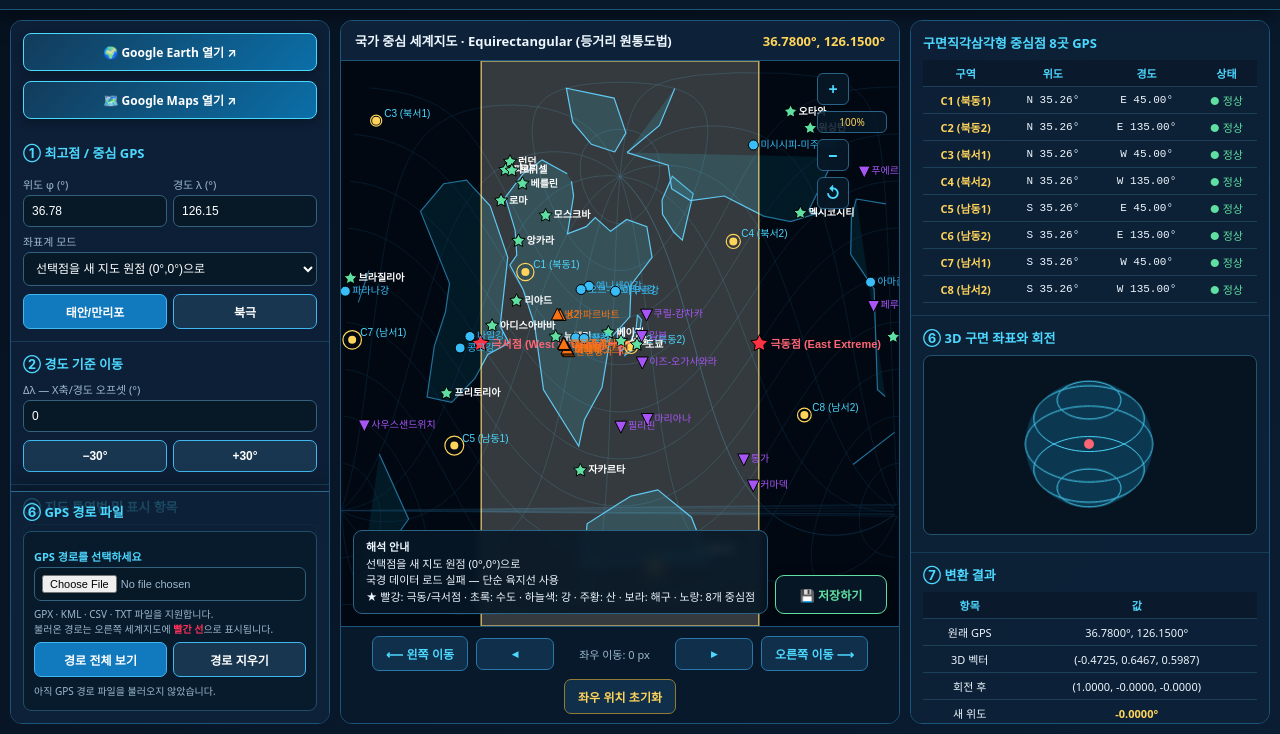
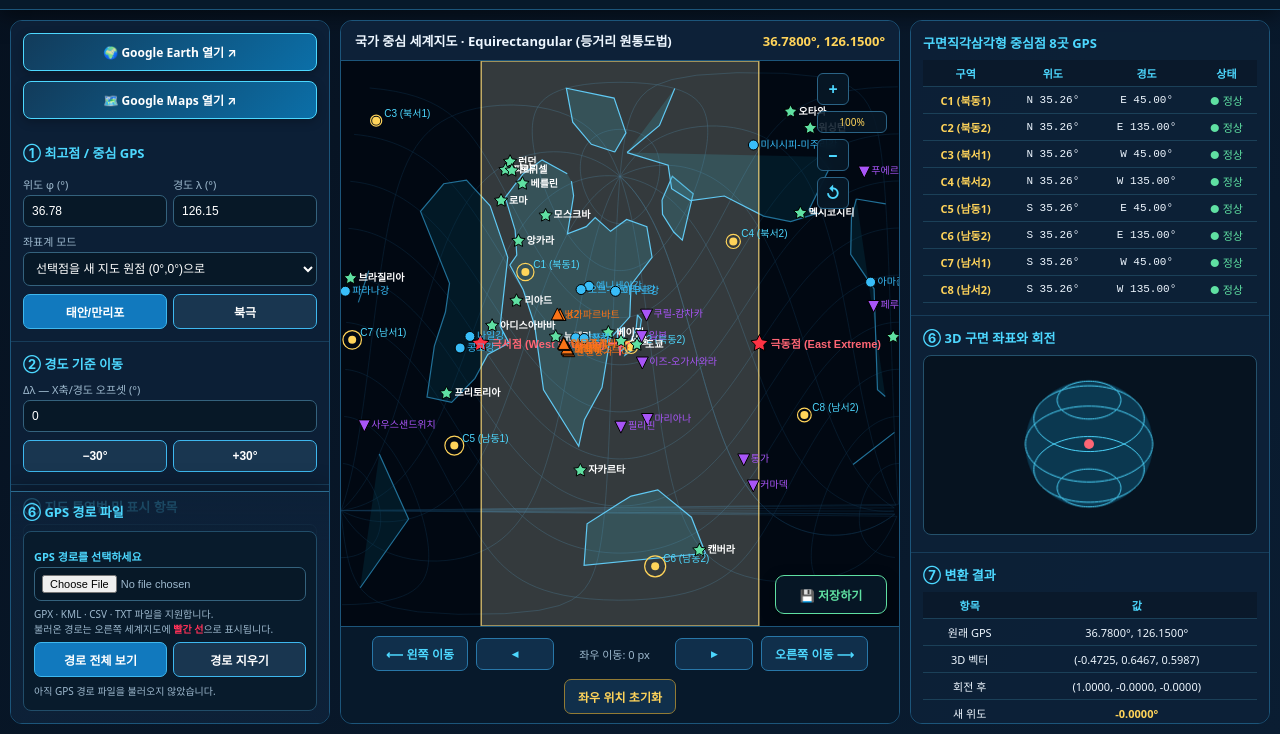
Before and after one commit to kcuspace-beep/greatcirclemap, a plain HTML site: page research.html in a window 1280 px wide. Shown: the part 66-800 px from the top of the page. Drawn offline with nearby package versions, Linux system fonts and the light colour scheme; no server answers; animation ran at ten frames a second.

Commit message:
Add files via upload

```diff
--- a/research.html
+++ b/research.html
@@ -150,7 +150,6 @@ button.secondary{background:#193650}.buttons{display:grid;grid-template-columns:
 .country-focus-card b{color:var(--cyan);font-size:13px}.country-focus-card small{display:block;color:var(--muted);line-height:1.45;margin-top:3px}.country-focus-card button{margin-top:7px;width:auto;padding:5px 9px}
 .country-focus-badge{position:absolute;right:12px;bottom:12px;z-index:9;padding:6px 9px;border-radius:7px;background:#071827dd;border:1px solid #2a6385;color:var(--gold);font-size:10px;display:none}
 
-.overlay{position:absolute;left:12px;bottom:12px;background:#071827dd;border:1px solid #2a6385;border-radius:9px;padding:8px 12px;font-size:11px;line-height:1.5;backdrop-filter:blur(5px);z-index:5;pointer-events:none}
 #globeCanvas{width:100%;height:180px;background:#061320;border-radius:8px;border:1px solid #24516b}
 
 .map-tooltip{position:absolute;display:none;background:rgba(7,24,39,0.95);border:1px solid var(--green);color:#fff;padding:8px 12px;border-radius:6px;font-size:11px;pointer-events:none;z-index:100;box-shadow:0 4px 12px rgba(0,0,0,0.5)}
@@ -493,12 +492,6 @@ th{color:var(--cyan);background:rgba(0,0,0,0.2)}
 
     <div id="tooltip" class="map-tooltip"></div>
 
-    <div class="overlay">
-      <b id="t-ov-title">해석 안내</b><br>
-      <span id="modeText"></span><br>
-      <span id="countryDataStatus">국경 데이터 불러오는 중…</span><br>
-      <span id="t-ov-legend">★ 빨강: 극동/극서점 · 초록: 수도(클릭하면 국가 지도) · 하늘색: 강 · 주황: 산 · 보라: 해구 · 노랑: 8개 중심점</span>
-    </div>
   </div>
   <div class="map-pan-controls" aria-label="세계지도 좌우 이동">
     <button type="button" onclick="shiftMapHorizontal(-160)">⟵ 왼쪽 이동</button>
@@ -703,8 +696,6 @@ const i18n = {
     sec4: "④ 대원 계산", lblALat: "출발 φ₁", lblALon: "출발 λ₁", lblBLat: "도착 φ₂", lblBLon: "도착 λ₂", btnCalcGc: "대원 / 최고점 계산",
     sec5: "⑤ 수학적 핵심",
     mapTitle: "국가 중심 세계지도",
-    ovTitle: "해석 안내",
-    ovLegend: "★ 빨강: 극동/극서점 · 초록: 수도 · 하늘색: 강 · 주황: 산 · 보라: 해구 · 노랑: 8개 중심점",
     centersTitle: "구면직각삼각형 중심점 8곳 GPS",
     thZone: "구역", thLat: "위도", thLon: "경도", thStatus: "상태", statusActive: "정상",
     sec6: "⑥ 3D 구면 좌표와 회전",
@@ -728,8 +719,6 @@ const i18n = {
     sec4: "④ Great Circle Calc", lblALat: "Start φ₁", lblALon: "Start λ₁", lblBLat: "End φ₂", lblBLon: "End λ₂", btnCalcGc: "Calculate Great Circle",
     sec5: "⑤ Math Essentials",
     mapTitle: "Center-Oriented World Map",
-    ovTitle: "Guide",
-    ovLegend: "★ Red: East/West Extremes · Green: Clickable capital (opens country map) · Cyan: River · Orange: Mountain · Purple: Trench",
     centersTitle: "GPS Coordinates of 8 Triangle Centers",
     thZone: "Zone", thLat: "Latitude", thLon: "Longitude", thStatus: "Status", statusActive: "Active",
     sec6: "⑥ 3D Coordinates & Rotation",
@@ -753,8 +742,6 @@ const i18n = {
     sec4: "④ Tính Vòng Tròn Lớn", lblALat: "Điểm đi φ₁", lblALon: "Điểm đi λ₁", lblBLat: "Điểm đến φ₂", lblBLon: "Điểm đến λ₂", btnCalcGc: "Tính Vòng Tròn Lớn",
     sec5: "⑤ Cốt Lõi Toán Học",
     mapTitle: "Bản Đồ Thế Giới Trung Tâm",
-    ovTitle: "Hướng dẫn",
-    ovLegend: "★ Đỏ: Cực Đông/Tây · Xanh: Thủ đô (nhấp để mở bản đồ quốc gia) · Xanh dương: Sông · Cam: Núi · Tím: Rãnh biển",
     centersTitle: "Tọa Độ GPS 8 Điểm Tam Giác Cầu",
     thZone: "Khu vực", thLat: "Vĩ độ", thLon: "Kinh độ", thStatus: "Trạng thái", statusActive: "Hoạt động",
     sec6: "⑥ Tọa Độ 3D & Phép Quay",
@@ -882,8 +869,6 @@ function changeLanguage(langKey) {
   $("t-lbl-blon").textContent = t.lblBLon;
   $("btn-calc-gc").textContent = t.btnCalcGc;
   $("t-sec5-title").textContent = t.sec5;
-  $("t-ov-title").textContent = t.ovTitle;
-  $("t-ov-legend").textContent = t.ovLegend;
   $("t-centers-title").textContent = t.centersTitle;
   $("th-zone").textContent = t.thZone;
   $("th-lat").textContent = t.thLat;
@@ -1942,7 +1927,6 @@ function render(){
   $("centerReadout").textContent=`${fmt(s.lat)}°, ${fmt(s.lon)}°`;
   $("mapTitle").textContent=`${i18n[currentLang].mapTitle} · ${$("projection").selectedOptions[0].text}`;
   updateProjectionInfo();
-  $("modeText").textContent=s.mode==="center"? `${i18n[currentLang].optCenter}` : `${i18n[currentLang].optPole}`;
   if($("countryDataStatus")) $("countryDataStatus").textContent = countryDataStatus === "loaded" ? "국경 데이터: Natural Earth 110m" : (countryDataStatus === "loading" ? "국경 데이터 불러오는 중…" : "국경 데이터 로드 실패 — 단순 육지선 사용");
   updateReadout(b,s);
   drawGlobe(b,s);
```
